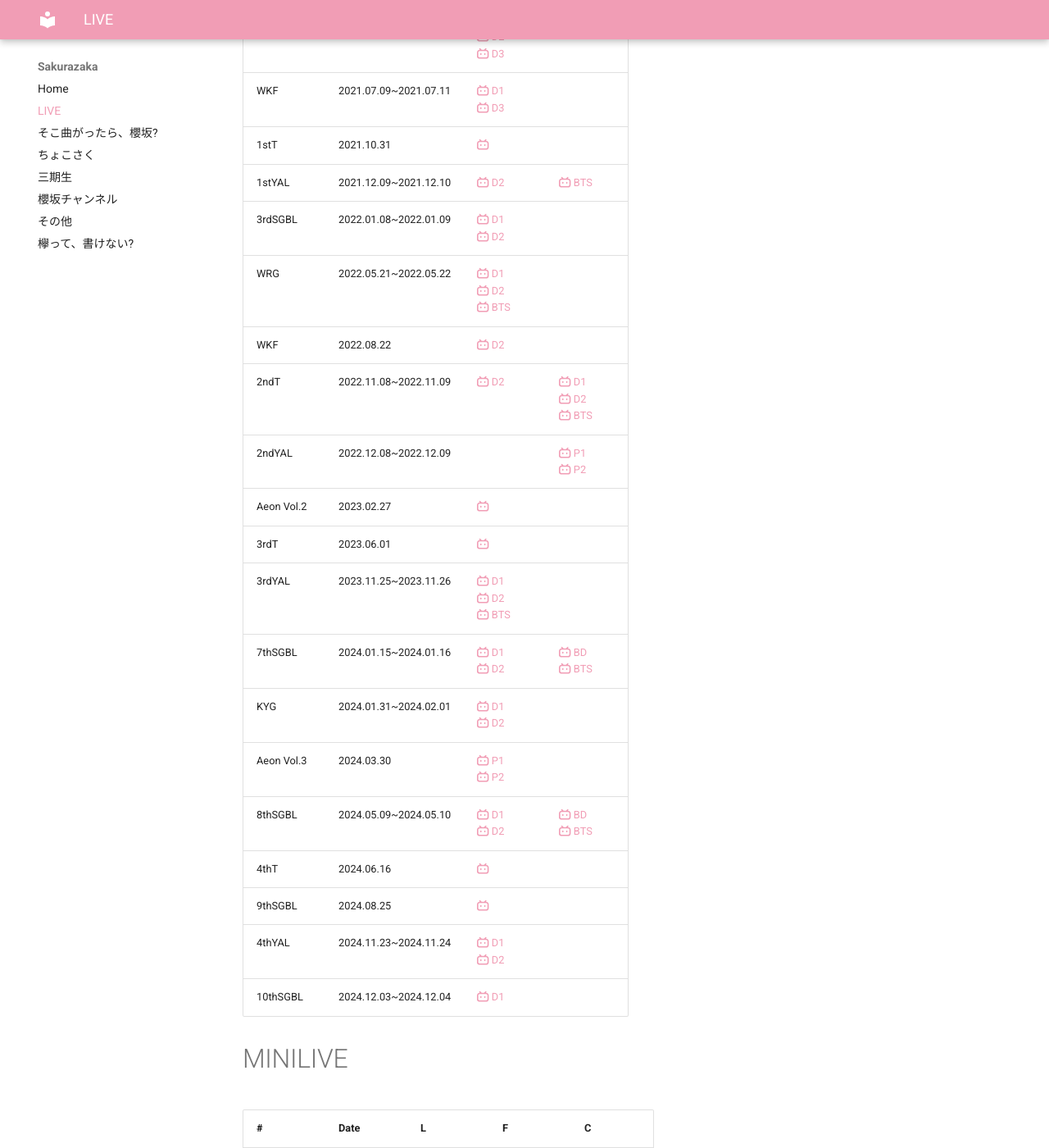
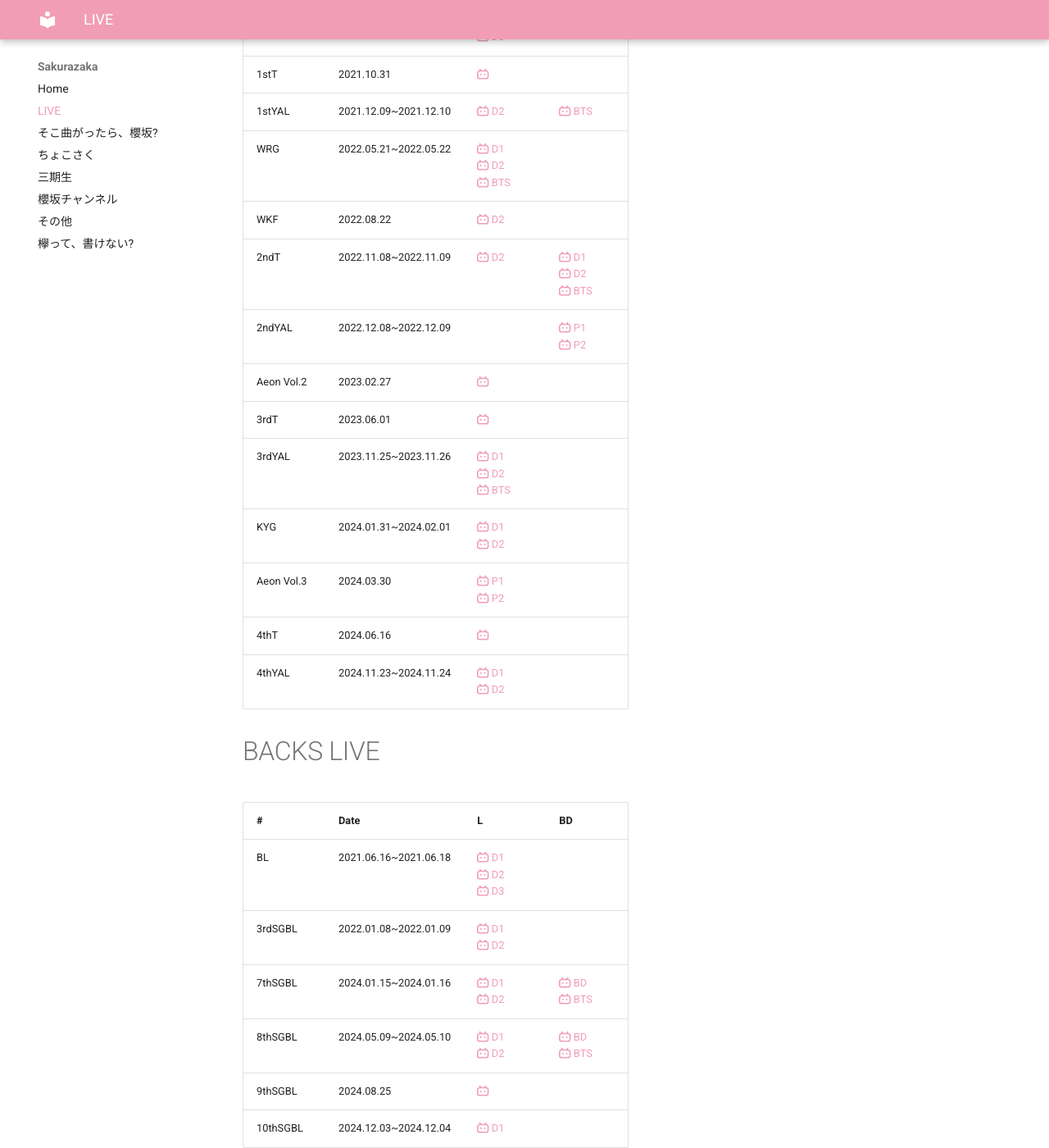
Before and after one commit to aki-192/sakura, an MkDocs documentation site: the page built from docs/live.md, in a window 1280 px wide and 1400 px high, scrolled down 314 px. Shown: the whole window at 82% size. Built offline with MkDocs 1.6.1 and Material for MkDocs 9.7.7, drawn with Linux system fonts in a browser that asks for light colours; part of the change alters nothing that is shown.

Commit message:
Update live.md

```diff
--- a/docs/live.md
+++ b/docs/live.md
@@ -8,11 +8,9 @@ title: LIVE
 | --- | --- | --- | --- |
 | DCDL | 2020.12.08 | | [:simple-bilibili:](https://www.bilibili.com/video/BV1Rv41177Zj?p=1) |
 | ST | 2021.01.31 | [:simple-bilibili:](https://www.bilibili.com/video/BV1Rv41177Zj?p=2) | |
-| BL | 2021.06.16~2021.06.18 | [:simple-bilibili: D1](https://www.bilibili.com/video/BV1MM4y1u7MZ/) <br> [:simple-bilibili: D2](https://www.bilibili.com/video/BV17q4y1L7Hc/) <br> [:simple-bilibili: D3](https://www.bilibili.com/video/BV1r54y1H7GN/) | |
 | WKF | 2021.07.09~2021.07.11 | [:simple-bilibili: D1](https://www.bilibili.com/video/BV1i64y14773/) <br> [:simple-bilibili: D3](https://www.bilibili.com/video/BV1nK4y1u7WH/) | |
 | 1stT | 2021.10.31 | [:simple-bilibili:](https://www.bilibili.com/video/BV1Vh411t7eg/) | |
 | 1stYAL | 2021.12.09~2021.12.10 | [:simple-bilibili: D2](https://www.bilibili.com/video/BV1v44y1a7hK/) | [:simple-bilibili: BTS](https://www.bilibili.com/video/BV11a4y1C7mu/) |
-| 3rdSGBL| 2022.01.08~2022.01.09 | [:simple-bilibili: D1](https://www.bilibili.com/video/BV1y3411e71t/) <br> [:simple-bilibili: D2](https://www.bilibili.com/video/BV1yP4y1E7HV/) | |
 | WRG | 2022.05.21~2022.05.22 | [:simple-bilibili: D1](https://www.bilibili.com/video/BV1sT4y1q7Ka/)  <br> [:simple-bilibili: D2](https://www.bilibili.com/video/BV1bT4y1q7Ma/) <br> [:simple-bilibili: BTS](https://www.bilibili.com/video/BV1GM4m1S7fU/) | |
 | WKF | 2022.08.22 | [:simple-bilibili: D2](https://www.bilibili.com/video/BV1hW4y187s1/) | |
 | 2ndT | 2022.11.08~2022.11.09 | [:simple-bilibili: D2](https://www.bilibili.com/video/BV1nv4y1m7H5/) | [:simple-bilibili: D1](https://www.bilibili.com/video/BV1NH4y1J7Cm/) <br> [:simple-bilibili: D2](https://www.bilibili.com/video/BV1YqbsedEVq/) <br> [:simple-bilibili: BTS](https://www.bilibili.com/video/BV1ut421b7g9/) |
@@ -20,16 +18,23 @@ title: LIVE
 | Aeon Vol.2 | 2023.02.27 | [:simple-bilibili:](https://www.bilibili.com/video/BV1Fs4y1Z7FV/) | |
 | 3rdT | 2023.06.01 | [:simple-bilibili:](https://www.bilibili.com/video/BV1Xh4y1d7ht/) | |
 | 3rdYAL | 2023.11.25~2023.11.26 | [:simple-bilibili: D1](https://www.bilibili.com/video/BV1fW421F7FY/) <br> [:simple-bilibili: D2](https://www.bilibili.com/video/BV1Fw411h7hM?p=2) <br> [:simple-bilibili: BTS](https://www.bilibili.com/video/BV1e7421Z7ku/) | |
-| 7thSGBL | 2024.01.15~2024.01.16 | [:simple-bilibili: D1](https://www.bilibili.com/video/BV1nV411Q7uN/) <br> [:simple-bilibili: D2](https://www.bilibili.com/video/BV1BJ4m1b7RX/) | [:simple-bilibili: BD](https://www.bilibili.com/video/BV1V1421b7ec/) <br> [:simple-bilibili: BTS](https://www.bilibili.com/video/BV171421b7SU/) |
 | KYG | 2024.01.31~2024.02.01 | [:simple-bilibili: D1](https://www.bilibili.com/video/BV1o1421Z7f2/) <br> [:simple-bilibili: D2](https://www.bilibili.com/video/BV1b4421U7j5/) | |
 | Aeon Vol.3 | 2024.03.30 | [:simple-bilibili: P1](https://www.bilibili.com/video/BV1DD42157Xf/) <br> [:simple-bilibili: P2](https://www.bilibili.com/video/BV1Dx4y1Y7Bo/) | |
+| 4thT | 2024.06.16 | [:simple-bilibili:](https://www.bilibili.com/video/BV1jm42157Uc/) | |
+| 4thYAL | 2024.11.23~2024.11.24 | [:simple-bilibili: D1](https://www.bilibili.com/video/BV1S1iBYpEDr?p=2) <br> [:simple-bilibili: D2](https://www.bilibili.com/video/BV1ipqbY3Ea6?p=2) | |
+
+# BACKS LIVE
+
+| #   | Date | L | BD |
+| --- | --- | --- | --- |
+| BL | 2021.06.16~2021.06.18 | [:simple-bilibili: D1](https://www.bilibili.com/video/BV1MM4y1u7MZ/) <br> [:simple-bilibili: D2](https://www.bilibili.com/video/BV17q4y1L7Hc/) <br> [:simple-bilibili: D3](https://www.bilibili.com/video/BV1r54y1H7GN/) | |
+| 3rdSGBL| 2022.01.08~2022.01.09 | [:simple-bilibili: D1](https://www.bilibili.com/video/BV1y3411e71t/) <br> [:simple-bilibili: D2](https://www.bilibili.com/video/BV1yP4y1E7HV/) | |
+| 7thSGBL | 2024.01.15~2024.01.16 | [:simple-bilibili: D1](https://www.bilibili.com/video/BV1nV411Q7uN/) <br> [:simple-bilibili: D2](https://www.bilibili.com/video/BV1BJ4m1b7RX/) | [:simple-bilibili: BD](https://www.bilibili.com/video/BV1V1421b7ec/) <br> [:simple-bilibili: BTS](https://www.bilibili.com/video/BV171421b7SU/) |
 | 8thSGBL | 2024.05.09~2024.05.10 | [:simple-bilibili: D1](https://www.bilibili.com/video/BV1ub421h7K7/) <br> [:simple-bilibili: D2](https://www.bilibili.com/video/BV1dw4m1Q7ov/) | [:simple-bilibili: BD](https://www.bilibili.com/video/BV165S8YUEks/) <br> [:simple-bilibili: BTS](https://www.bilibili.com/video/BV1z1DEYQE4g?p=2) |
-| 4thT | 2024.06.16 | [:simple-bilibili:](https://www.bilibili.com/video/BV1jm42157Uc/) | |
 | 9thSGBL | 2024.08.25 | [:simple-bilibili:](https://www.bilibili.com/video/BV1WeHYeLEpP/) | |
-| 4thYAL | 2024.11.23~2024.11.24 | [:simple-bilibili: D1](https://www.bilibili.com/video/BV1S1iBYpEDr?p=2) <br> [:simple-bilibili: D2](https://www.bilibili.com/video/BV1ipqbY3Ea6?p=2) | |
 | 10thSGBL | 2024.12.03~2024.12.04 | [:simple-bilibili: D1](https://www.bilibili.com/video/BV1cXktY8Etd?p=2) | |
 
-# MINILIVE
+# MINI LIVE
 
 | #   | Date | L | F | C |
 | --- | --- | --- | --- | --- |
```
